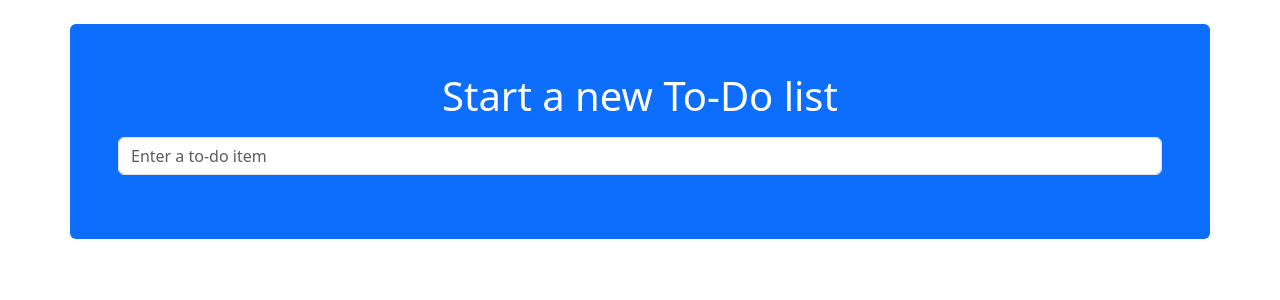
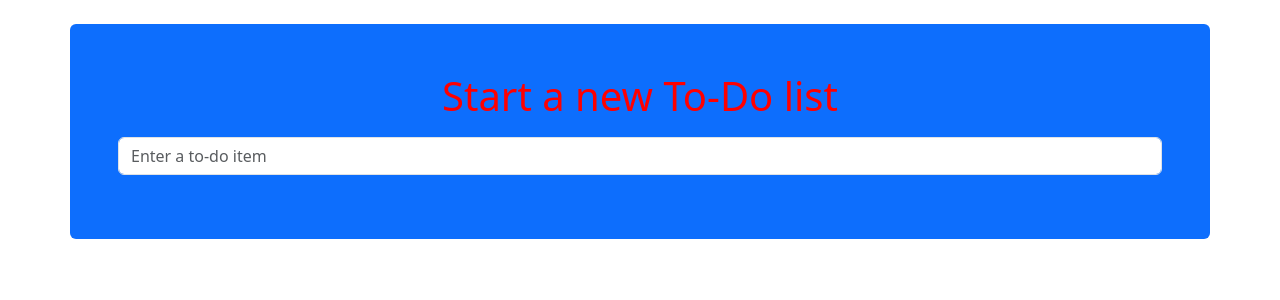
Before and after one commit to Sana451/test_driven_dev_Persival_book, a Django app: page / in a window 1280 px wide. Shown: the top 300 px of the page. Run offline with Django 5.2, Linux system fonts and the light colour scheme; some libraries are stand-ins or nearby versions.

Commit message:
Теперь ФТ проверяет загрузку bace.css, а соответственно и всех staticfiles по результату окрашивания h1 в home.html в красный цвет.

```diff
--- a/lists/static/base.css
+++ b/lists/static/base.css
@@ -1,3 +1,7 @@
+.text-center h1 {
+    color:red;
+}
+
 #id_new_item {
     margin-top: 2ex;
 }
```
Also changed, not shown: functional_tests/tests.py (+7 -0 lines).
